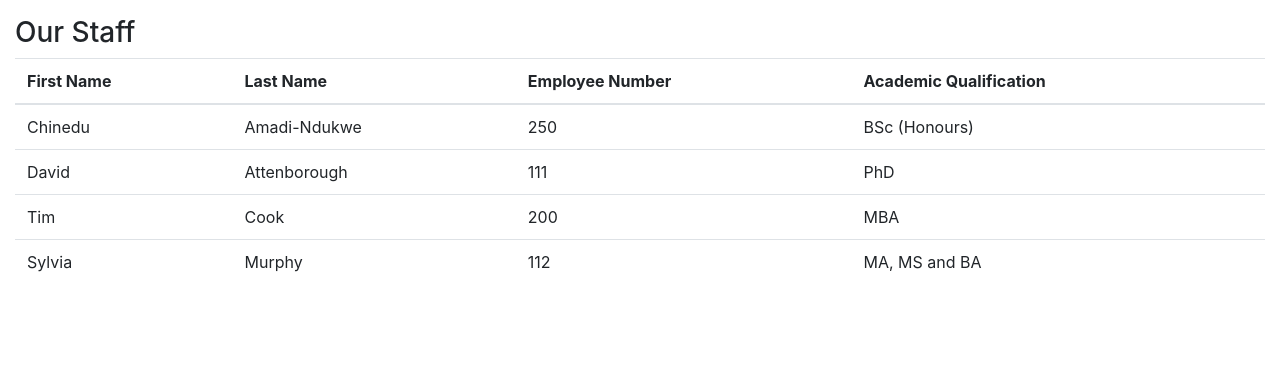
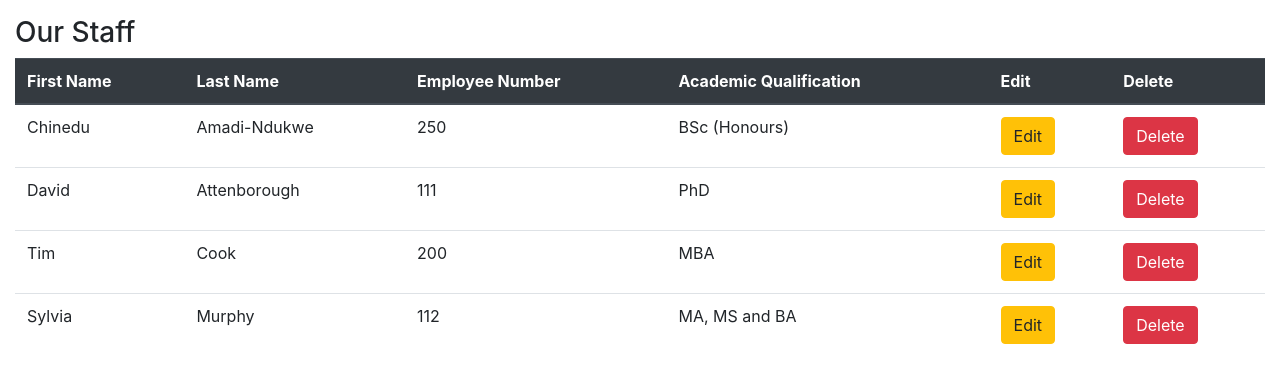
Before and after one commit to ndukwec/cires-personnel-system, a Django app: page /personnel-list/ in a window 1280 px wide. Shown: the part 64-447 px from the top of the page. Run offline with Django 3.2, Linux system fonts and the light colour scheme; data comes from the database, SQL or seed files in the repository; some libraries are stand-ins or nearby versions.

Commit message:
added edit and delete buttons to update and delete a personnel

```diff
--- a/personnelsystem/templates/personnel-list.html
+++ b/personnelsystem/templates/personnel-list.html
@@ -8,12 +8,14 @@
 {% block content %}
     <h3>Our Staff</h3>
     <table class="table">
-                <thead>
+        <thead class="thead-dark">
         <tr>
             <th scope="col">First Name</th>
             <th scope="col">Last Name</th>
             <th scope="col">Employee Number</th>
             <th scope="col">Academic Qualification</th>
+            <th scope="col">Edit</th>
+            <th scope="col">Delete</th>
         </tr>
         </thead>
         <tbody>
@@ -23,8 +25,12 @@
                 <td>{{ person.last_name }}</td>
                 <td>{{ person.employee_number }}</td>
                 <td>{{ person.academic_qualification }}</td>
+                <td><a class="btn btn-warning" href="{%  url 'personnel-edit' person.id %}">Edit</a></td>
+                <td><a class="btn btn-danger" href="{%  url 'personnel-delete' person.id %}">Delete</a></td>
             </tr>
         {% endfor %}
             </tbody>
             </table>
+            <div class="text-right">
+            </div>
 {% endblock %}
--- a/personnelsystem/urls.py
+++ b/personnelsystem/urls.py
@@ -1,7 +1,9 @@
 from django.urls import path
-from .views import index, PersonnelListView
+from .views import index, PersonnelListView, edit_personnel, delete_personnel
 
 urlpatterns = [
     path('', index, name='index'),
     path('personnel-list/', PersonnelListView.as_view(), name='personnel-list'),
+    path('<int:pk>/personnel-edit/', edit_personnel, name='personnel-edit'),
+    path('<int:pk>/personnel-delete/', delete_personnel, name='personnel-delete'),
 ]
--- a/personnelsystem/views.py
+++ b/personnelsystem/views.py
@@ -1,4 +1,4 @@
-from django.shortcuts import render
+from django.shortcuts import render, get_object_or_404
 from django.views.generic import ListView
 from personnelsystem.models import Personnel
 
@@ -18,3 +18,15 @@ class PersonnelListView(ListView):
     context_object_name = 'personnel'
     paginate_by = 10
     ordering = ['last_name']
+
+
+def edit_personnel(request, pk=1):
+    personnel = get_object_or_404(Personnel, pk=pk)
+    from django.http import HttpResponse
+    return HttpResponse("Editing personnel with id: " + str(personnel.first_name))
+
+
+def delete_personnel(request, pk=1):
+    personnel = get_object_or_404(Personnel, pk=pk)
+    from django.http import HttpResponse
+    return HttpResponse("Deleting personnel with id: " + str(personnel.first_name))
```
Also changed, not shown: personnelsystem/templates/personnel-delete.html (added, +10 -0 lines), personnelsystem/templates/personnel-edit.html (added, +10 -0 lines). Lines whose indentation alone changed are shown as unchanged.
